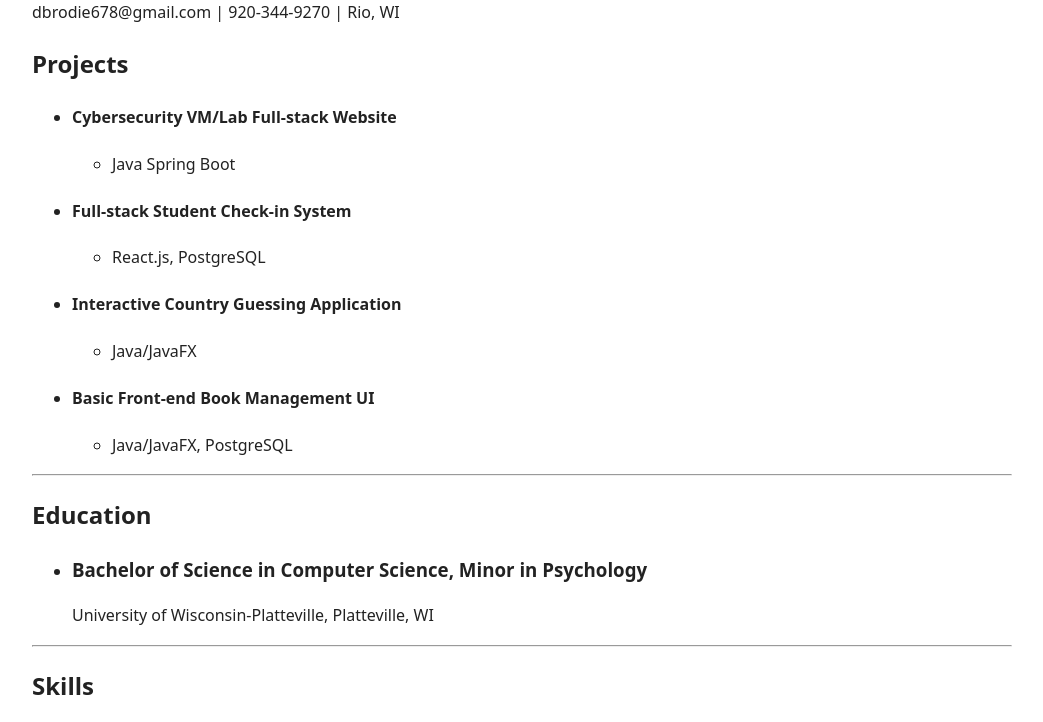
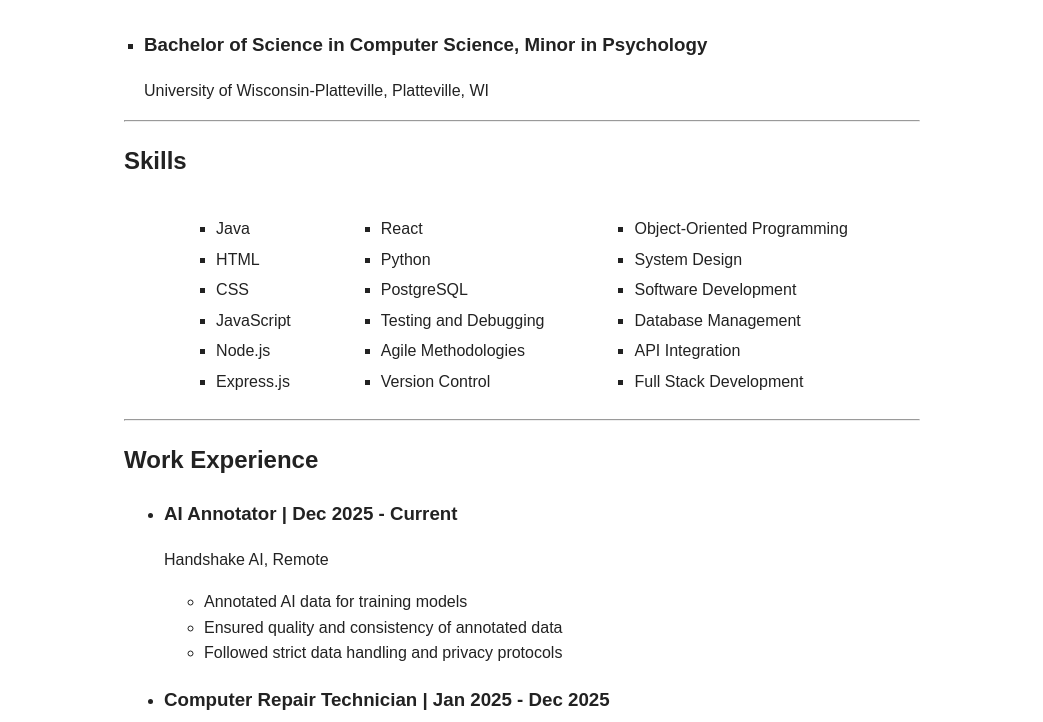
Before and after one commit to TheKingofHearts777/info, a plain HTML site: page index.html in a window 1280 px wide. Shown: the part 336-1058 px from the top of the page, without its empty margins (118-1161 px from the left). Drawn offline with Linux system fonts and the light colour scheme.

Commit message:
added proper styling for resume and iframe

```diff
--- a/assets/css/styles.css
+++ b/assets/css/styles.css
@@ -190,3 +190,107 @@ main.container {
     min-width: 100px;
     height: auto;
 }
+
+/* Resume-specific styles */
+
+#resume-body {
+    display: flex;
+    justify-content: center;
+    align-items: center;
+    margin: 0;
+}
+
+#resume-container {
+    font-family: Arial, sans-serif;
+    width: 8.5in;
+    display: flex;
+    justify-content: center;
+    align-items: center;
+}
+
+#main-content {
+    overflow: hidden;
+    padding-left: 10px;
+    padding-right: 10px;
+    padding-bottom: 10px;
+    width: 100%;
+    height: 100%;
+}
+
+#skills-grid {
+    display: flex;
+    gap: 70px;
+    justify-content: space-between;
+    margin-left: auto;
+    margin-right: auto;
+    width: fit-content;
+}
+
+#resume-hr {
+    border: none;
+    border-top: 2px solid #000000;
+}
+
+#resume-h3,
+#resume-p {
+    margin: 5px 0;
+}
+
+#resume-h4 {
+    margin: 2px 0;
+}
+
+#languages ul {
+    list-style-type: square;
+    padding-left: 20px;
+}
+
+#languages ul li {
+    margin-bottom: 5px;
+}
+
+#skills ul {
+    list-style-type: square;
+    padding-left: 20px;
+}
+
+#skills ul li {
+    margin-bottom: 5px;
+}
+
+#experience ul {
+    list-style-type: square;
+    padding-left: 20px;
+}
+
+#education ul {
+    list-style-type: square;
+    padding-left: 20px;
+}
+
+#projects ul {
+    list-style-type: square;
+    padding-left: 20px;
+}
+
+#contact-info ul {
+    list-style-type: none;
+}
+
+#name {
+    font-size: 36px;
+    margin-bottom: 10px;
+    text-align: center;
+}
+
+#contact-info {
+    text-align: center;
+    margin-bottom: 20px;
+    font-size: 14px;
+}
+
+.contact-item {
+    display: flex;
+    align-items: center;
+    gap: 10px;
+}
--- a/index.html
+++ b/index.html
@@ -30,41 +30,10 @@
             </div>
 
         </section>
-        <section>
-            <body id="resume-body">
+
+        <section id="resume-body">
             <div id="resume-container">
                 <div id="main-content">
-                        <h1 id="name">Dylan Brodie</h1>
-                        <p id="contact-info">dbrodie678@gmail.com | 920-344-9270 | Rio, WI</p>
-                        <div id="projects">
-                            <h2>Projects</h2>
-                            <ul>
-                                <li>
-                                    <h4>Cybersecurity VM/Lab Full-stack Website</h4>
-                                    <ul>
-                                        <li>Java Spring Boot</li>
-                                    </ul>
-                                </li>
-                                <li>
-                                    <h4>Full-stack Student Check-in System</h4>
-                                    <ul>
-                                        <li>React.js, PostgreSQL</li>
-                                    </ul>
-                                </li>
-                                <li>
-                                    <h4>Interactive Country Guessing Application</h4>
-                                    <ul>
-                                        <li>Java/JavaFX</li>
-                                    </ul>
-                                </li>
-                                <li>
-                                    <h4>Basic Front-end Book Management UI</h4>
-                                    <ul>
-                                        <li>Java/JavaFX, PostgreSQL</li>
-                                    </ul>
-                                </li>
-                            </ul>
-                        </div>
                     <hr>
                     <div id="education">
                         <h2>Education</h2>
@@ -147,13 +116,8 @@
                         </ul>
                     </div>
                     <hr>
-                        <div id="references">
-                            <h2>References</h2>
-                            <p>Available upon request.</p>
                 </div>
             </div>
-                </div>
-            </body>
         </section>
 
     </main>
--- a/styles.css
+++ /dev/null
@@ -1,101 +0,0 @@
-#resume-body {
-    display: flex;
-    justify-content: center;
-    align-items: center;
-    margin: 0;
-}
-
-#resume-container {
-    font-family: Arial, sans-serif;
-    width: 8.5in;
-    display: flex;
-    justify-content: center;
-    align-items: center;
-}
-
-#main-content {
-    overflow: hidden;
-    padding-left: 10px;
-    padding-right: 10px;
-    padding-bottom: 10px;
-    width: 100%;
-    height: 100%;
-}
-
-#skills-grid {
-    display: flex;
-    gap: 70px;
-    justify-content: space-between;
-    margin-left: auto;
-    margin-right: auto;
-    width: fit-content;
-}
-
-#resume-hr {
-    border: none;
-    border-top: 2px solid #000000;
-}
-
-#resume-h3,
-#resume-p {
-    margin: 5px 0;
-}
-
-#resume-h4 {
-    margin: 2px 0;
-}
-
-#languages ul {
-    list-style-type: square;
-    padding-left: 20px;
-}
-
-#languages ul li {
-    margin-bottom: 5px;
-}
-
-#skills ul {
-    list-style-type: square;
-    padding-left: 20px;
-}
-
-#skills ul li {
-    margin-bottom: 5px;
-}
-
-#experience ul {
-    list-style-type: square;
-    padding-left: 20px;
-}
-
-#education ul {
-    list-style-type: square;
-    padding-left: 20px;
-}
-
-#projects ul {
-    list-style-type: square;
-    padding-left: 20px;
-}
-
-#contact-info ul {
-    list-style-type: none;
-}
-
-#name {
-    font-size: 36px;
-    margin-bottom: 10px;
-    text-align: center;
-}
-
-#contact-info {
-    text-align: center;
-    margin-bottom: 20px;
-    font-size: 14px;
-}
-
-.contact-item {
-    display: flex;
-    align-items: center;
-    gap: 10px;
-}
```
Also changed, not shown: interactive-maps.html (+4 -4 lines). Lines whose indentation alone changed are shown as unchanged.
